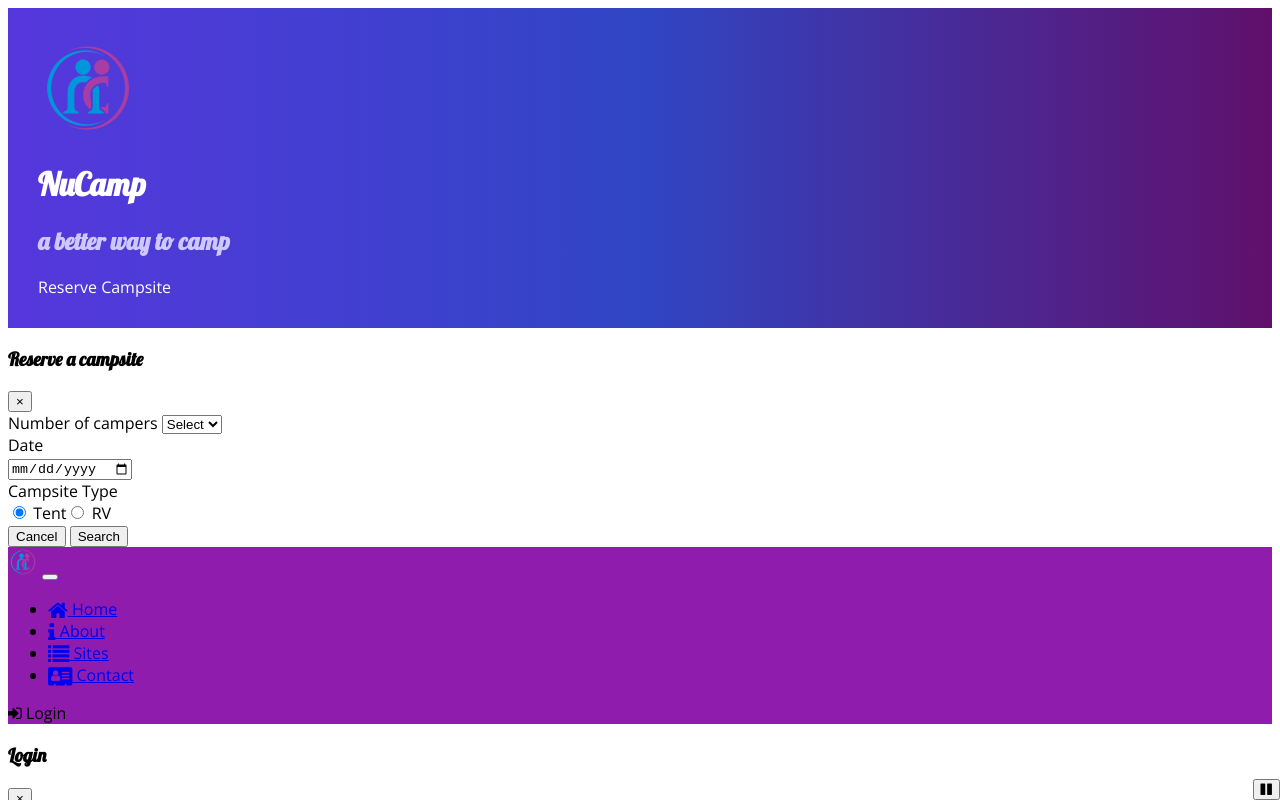
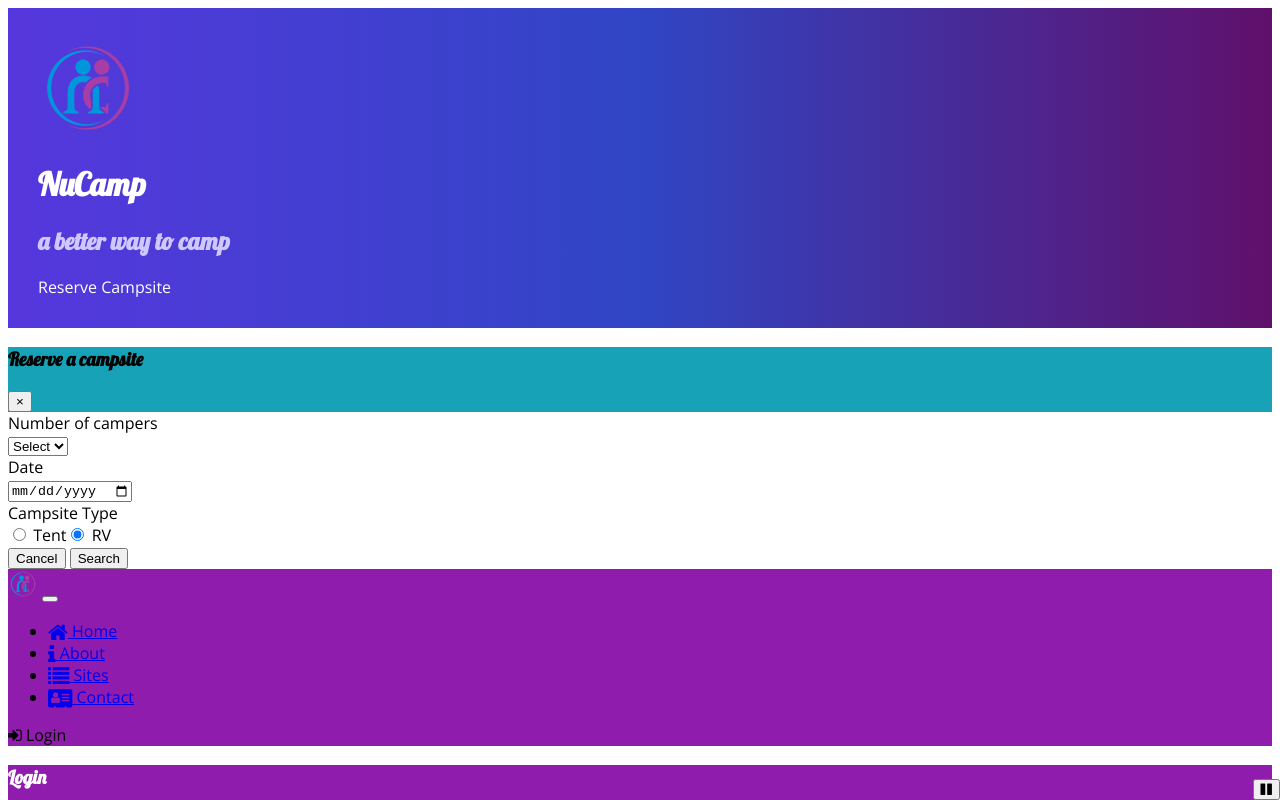
Before and after one commit to mashapadilla/mashaNucamp, a website: page index.html in a window 1280 px wide. Both pictures are taken after a click on the button "Reserve Campsite". Shown: the top 800 px of the page. Drawn offline with nearby package versions, Linux system fonts and the light colour scheme; files whose address does not match are found by name.

Commit message:
Week 4 Assignment

```diff
--- a/css/styles.scss
+++ b/css/styles.scss
@@ -4,6 +4,7 @@ $color-pale: #CEC8FF;
 $color-mid: #901CAD;
 $color-dark: #60106b;
 $color-transparent-black: rgba(0, 0, 0, 0.5);
+$color-teal: #17A2B8;
 
 
 body {
@@ -62,3 +63,16 @@ header {
     bottom: 0;
 
 }
+
+#reserveModal {
+    .modal-header {
+        background-color: $color-teal;
+    }
+}
+
+#loginModal{
+    .modal-header{
+        background-color: $color-mid;
+        color: white;
+    }
+}
--- a/index.html
+++ b/index.html
@@ -26,13 +26,13 @@
                     </div>
                     <div class="col-md-4 col-lg-2">
 
-                        <a id=#reserveModal role="button" class="btn btn-lg btn-info" data-toggle="modal" data-target="#reserveModal">Reserve Campsite</a>
+                        <a id="reserveButton" role="button" class="btn btn-lg btn-info">Reserve Campsite</a>
                     </div>
                 </div>
             </div>
         </header>
         <div id="reserveModal" class="modal fade" role="dialog">
-            <div class="modal-dialog" role="document">
+            <div class="modal-dialog modal-lg" role="document">
                 <div class="modal-content">
                     <div class="modal-header bg-info text-white">
                         <h3 class="modal-title">Reserve a campsite </h3>
@@ -43,7 +43,8 @@
                             <form id="reserveForm">
                                 <div class="row form-group">
                                     <label for="numCampers" class="col-sm-6 col-form-label">Number of campers</label>
-                                    <select class="form-control col-sm-6" id="numCampers">
+                                    <div class="col">
+                                        <select class="form-control " id="numCampers">
                                             <option value="Select">Select</option>
                                             <option value="1">1</option>
                                             <option value="2">2</option>
@@ -53,23 +54,23 @@
                                             <option value="6">6</option>
                                         </select>
                                     </div>
+                                </div>
                                 <div class="row form-group">
                                     <label for="date" class="col-sm-6 col-form-label">Date</label>
-                                    <div class="col-sm-6 dateLabel">
-                                        <input class="form-control m-0" type="date" id="date" placeholder="MM/DD/YYYY">
+                                    <div class="col-sm-6">
+                                        <input class="form-control" type="date" name="date" id="date">
                                     </div>
                                 </div>
+
                                 <div class="row form-group">
                                     <label class="col-sm-6 col-form-label">Campsite Type</label>
-                                    <div class="p-0 col btn-group btm-group-toggle" data-toggle="buttons">
-                                     <div class="btn-group btn-group-toggle" data-toggle="buttons">
+                                    <div class="p-0 btn-group btn-group-toggle ml-3" data-toggle="buttons">
                                         <label class= "btn btn-success active pull-left">
-                                          <input type="radio" name="siteType" id="siteTent" autocomplete="off" checked> Tent
+                                            <input type="radio" name="siteType" id="siteTent" value="tent" autocomplete="off" checked> Tent
                                         </label>
                                         <label class="btn btn-primary">
-                                          <input type="radio" name="siteType" id="siteRV" autocomplete="off"> RV
+                                           <input type="radio" name="siteType" id="siteRV" value="RV" autocomplete="off" checked> RV
                                         </label>
-                                     </div>
                                     </div>
                                 </div>
 
@@ -109,7 +110,7 @@
                 <div class="modal-content">
                     <div class="modal-header">
                         <h3 class="modal-title">Login </h3>
-                        <button type="button" class="close" data-dismiss="modal">&times;</button>
+                        <button type="button" class="close" id="loginButton">&times;</button>
                     </div>
                     <div class="modal-body">
                         <div class="container-fluid">
--- a/js/scripts.js
+++ b/js/scripts.js
@@ -11,4 +11,12 @@ $(function() {
             $("#carouselButton").children("i").addClass("fa-pause");
         }
     });
+
+    $("#reserveButton").click(function(){
+        $("#reserveModal").modal("toggle");
+    });
+
+    $("#loginButton").click(function(){
+        $("#loginModal").modal("toggle");
+    });
 });
```
Also changed, not shown: css/styles.css. Lines whose indentation alone changed are shown as unchanged.
